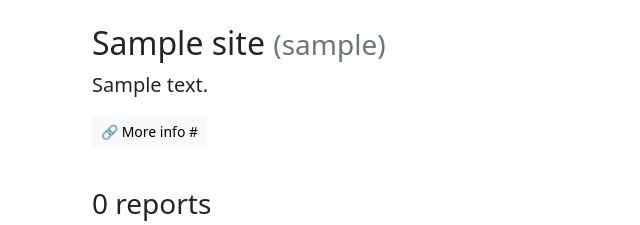
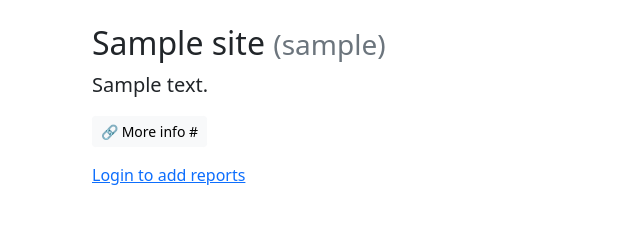
Before and after one commit to patrick-morrison/visreport2, a Django app: a page that uses report/templates/report/detail_site.html in a window 1280 px wide. Shown: the part 56-281 px from the top of the page, without its empty margins (0-640 px from the left). Run offline with Django 4.2, Linux system fonts and the light colour scheme; tables that the repository leaves empty hold one stand-in row (values such as "Sample post"); data that the repository does not hold is empty; parts of the project's set-up code (start-up, migrations or seed data) failed here and were passed over; some libraries are stand-ins or nearby versions.

Commit message:
add login prompt

```diff
--- a/report/templates/report/detail_site.html
+++ b/report/templates/report/detail_site.html
@@ -23,6 +23,8 @@
 
 {% if user.is_authenticated %}
 {% include "report/report_form.html" %}
+{% else %}
+<p><a class="link-primary" href="{%url 'login'%}">Login to add reports</a></p>
 {% endif %}
 <br>
 {% include "report/table.html" %}
```
